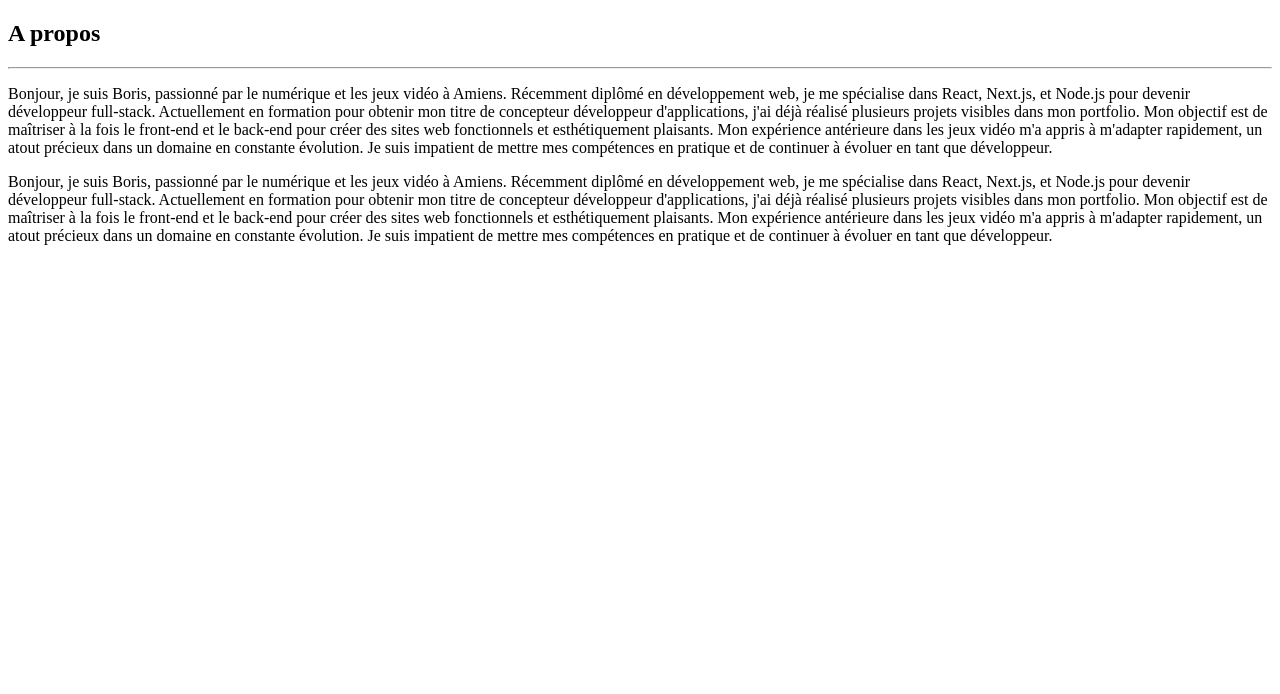
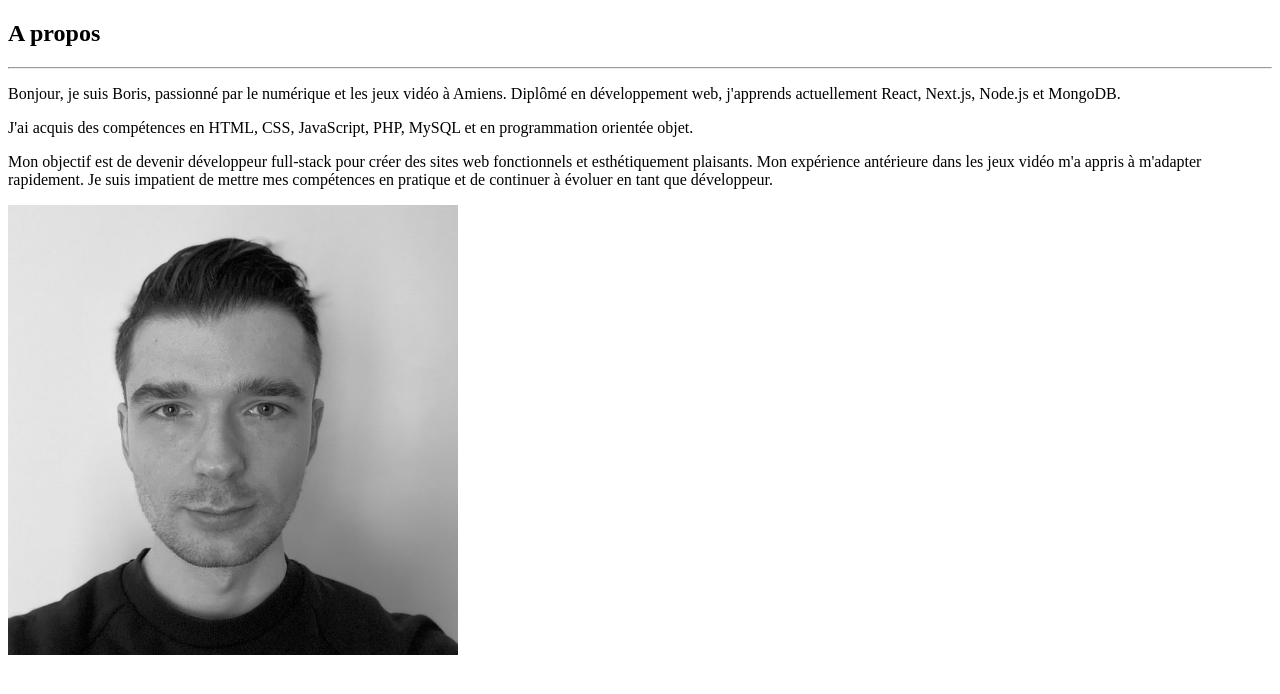
Before and after one commit to Boris-Picard/cv-boris-next-ts, a Next.js app: page / in a window 1280 px wide. Shown: the top 694 px of the page. Built offline with nearby package versions, Linux system fonts and the light colour scheme.

Commit message:
about almost done

```diff
--- a/package.json
+++ b/package.json
@@ -9,6 +9,7 @@
     "lint": "next lint"
   },
   "dependencies": {
+    "@radix-ui/react-aspect-ratio": "^1.0.3",
     "@radix-ui/react-dropdown-menu": "^2.0.6",
     "@radix-ui/react-icons": "^1.3.0",
     "@radix-ui/react-slot": "^1.0.2",
--- a/src/app/page.tsx
+++ b/src/app/page.tsx
@@ -11,11 +11,6 @@ export default function Home() {
         >
           <About />
         </section>
-        {/* Experience */}
-        <section
-          id="skills"
-          className="flex flex-col items-start justify-start gap-4 sm:py-32 sm:mx-24 md:mx-32 lg:mx-64 xl:mx-96 py-16 min-h-screen"
-        ></section>
         {/* Projects */}
         <section
           id="projects"
--- a/src/components/About.tsx
+++ b/src/components/About.tsx
@@ -1,44 +1,60 @@
+"use client";
+import Image from "next/image";
+import { AspectRatio } from "@radix-ui/react-aspect-ratio";
+
 export default function About() {
   return (
     <>
-      <div className="flex lg:md:min-h-[450px]">
+      <div className="flex lg:md:min-h-[250px]">
         <h2 className="uppercase text-4xl lg:text-6xl lg:md:text-start text-center font-black tracking-wide dark:text-white">
           A propos
         </h2>
         <hr className="lg:md:w-28 w-0 h-2 bg-primary border-0 rounded" />
       </div>
-      <div className="lg:md:flex flex-row gap-16">
-        <div className="flex-1">
-          <p>
+      <div className="lg:md:flex flex-row flex-1 gap-16">
+        <div className="flex-1 self-center">
+          <p className="text-lg font-medium leading-relaxed mb-4">
             Bonjour, je suis Boris, passionné par le numérique et les jeux vidéo
-            à Amiens. Récemment diplômé en développement web, je me spécialise
-            dans React, Next.js, et Node.js pour devenir développeur full-stack.
-            Actuellement en formation pour obtenir mon titre de concepteur
-            développeur d'applications, j'ai déjà réalisé plusieurs projets
-            visibles dans mon portfolio. Mon objectif est de maîtriser à la fois
-            le front-end et le back-end pour créer des sites web fonctionnels et
-            esthétiquement plaisants. Mon expérience antérieure dans les jeux
-            vidéo m'a appris à m'adapter rapidement, un atout précieux dans un
-            domaine en constante évolution. Je suis impatient de mettre mes
-            compétences en pratique et de continuer à évoluer en tant que
-            développeur.
+            à Amiens. Diplômé en développement web, j'apprends actuellement{" "}
+            <span className="text-primary font-bold">React,</span>{" "}
+            <span className="text-primary font-bold">Next.js,</span>{" "}
+            <span className="text-primary font-bold">Node.js</span> et{" "}
+            <span className="text-primary font-bold">MongoDB.</span>
+          </p>
+          <p className="text-lg font-medium leading-relaxed mb-4">
+            J'ai acquis des compétences en{" "}
+            <span className="text-primary font-bold">HTML,</span>{" "}
+            <span className="text-primary font-bold">CSS,</span>{" "}
+            <span className="text-primary font-bold">JavaScript,</span>{" "}
+            <span className="text-primary font-bold">PHP,</span>{" "}
+            <span className="text-primary font-bold">MySQL</span> et en{" "}
+            <span className="text-primary font-bold">
+              programmation orientée objet.
+            </span>
+          </p>
+          <p className="text-lg font-medium leading-relaxed mb-4">
+            Mon objectif est de devenir développeur{" "}
+            <span className="text-primary font-bold">full-stack</span> pour
+            créer des sites web fonctionnels et esthétiquement plaisants. Mon
+            expérience antérieure dans les jeux vidéo m'a appris à m'adapter
+            rapidement. Je suis impatient de mettre mes compétences en pratique
+            et de continuer à évoluer en tant que développeur.
           </p>
         </div>
         <div className="flex-1">
-          <p>
-            Bonjour, je suis Boris, passionné par le numérique et les jeux vidéo
-            à Amiens. Récemment diplômé en développement web, je me spécialise
-            dans React, Next.js, et Node.js pour devenir développeur full-stack.
-            Actuellement en formation pour obtenir mon titre de concepteur
-            développeur d'applications, j'ai déjà réalisé plusieurs projets
-            visibles dans mon portfolio. Mon objectif est de maîtriser à la fois
-            le front-end et le back-end pour créer des sites web fonctionnels et
-            esthétiquement plaisants. Mon expérience antérieure dans les jeux
-            vidéo m'a appris à m'adapter rapidement, un atout précieux dans un
-            domaine en constante évolution. Je suis impatient de mettre mes
-            compétences en pratique et de continuer à évoluer en tant que
-            développeur.
-          </p>
+          <AspectRatio
+            className="lg:md:justify-self-end justify-self-center py-24 lg:md:py-0"
+            ratio={16 / 9}
+          >
+            <Image
+              src="/img/PP.jpg"
+              alt="Profil Picture"
+              className="rounded-3xl object-cover"
+              width={450}
+              height={450}
+              loading="lazy"
+            />
+          </AspectRatio>
         </div>
       </div>
     </>
--- a/src/components/GlowingCircle.tsx
+++ b/src/components/GlowingCircle.tsx
@@ -1,5 +1,5 @@
 export default function Glowing() {
   return (
-    <div className="fixed top-[50%] left-[30%] translate-x-[-50%] translate-y-[-50%] blur-[92px] dark:bg-white border-full opacity-30 w-[400px] h-[400px] bg-[#F18701] rounded-[100%]"></div>
+    <div className="fixed top-[50%] left-[30%] translate-x-[-50%] dark:bg-transparent translate-y-[-50%] blur-[92px] border-full opacity-30 w-[400px] h-[400px] bg-[#F18701] rounded-[100%]"></div>
   );
 }
```
Also changed, not shown: src/components/Navbar.tsx (+0 -7 lines), src/components/ui/aspect-ratio.tsx (added, +7 -0 lines), public/img/PP.jpg (added), 1 other file (tests, documents, lock files or other folders).
